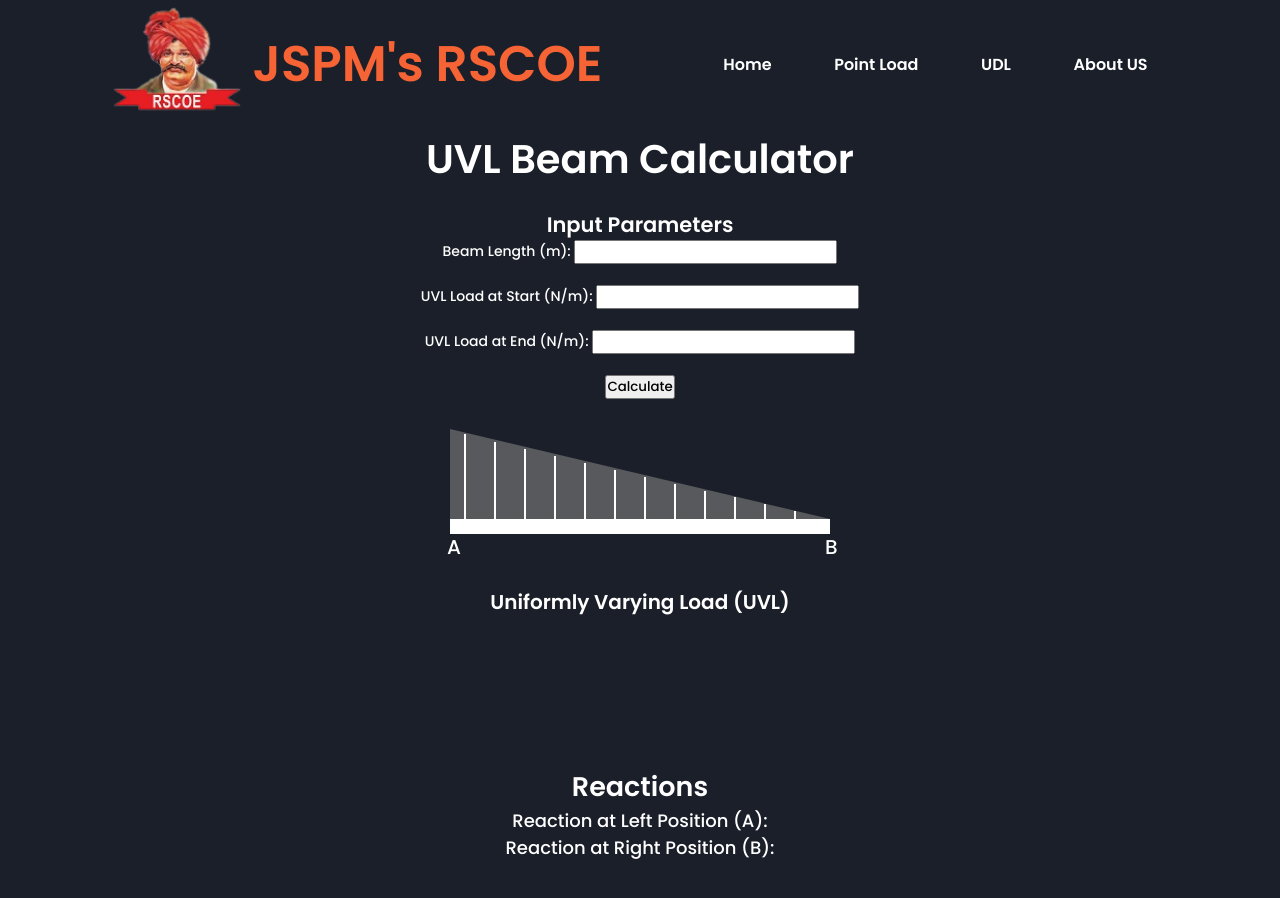
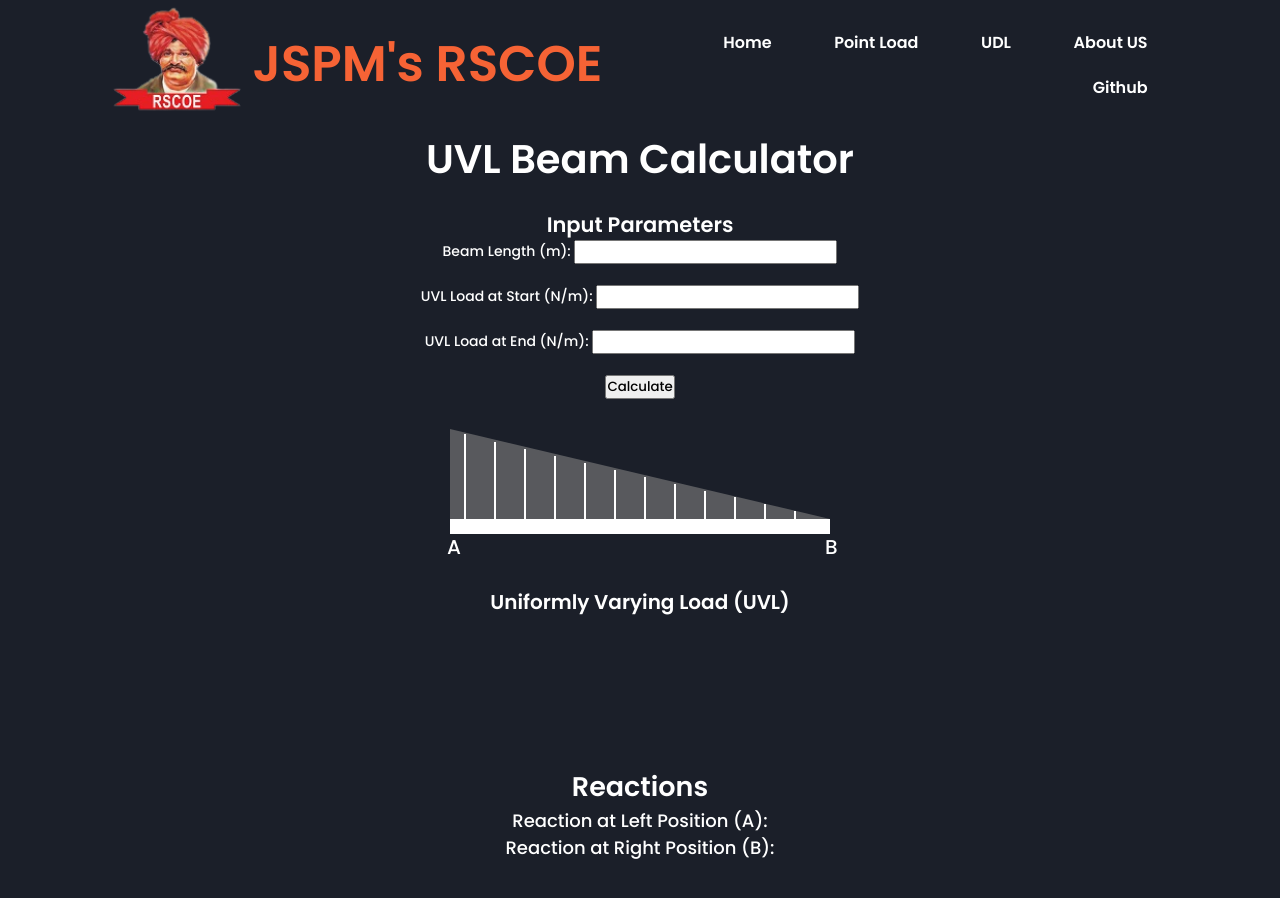
Before and after one commit to Siddsurana/BEAM-ANALYSIS, a plain HTML site: page UVL MAIN.html in a window 1280 px wide. Drawn offline with nearby package versions, Linux system fonts and the light colour scheme.

Commit message:
Update UVL MAIN.html

```diff
--- a/UVL MAIN.html
+++ b/UVL MAIN.html
@@ -57,6 +57,7 @@
             <li><a href="./POINT LOAD MAIN.html">Point Load</a></li>
             <li><a href="./UDL MAIN.html">UDL</a></li>
             <li><a href="./aboutus.html">About US</a></li>
+             <li><a href="https://github.com/Siddsurana">Github</a></li>
         </ul>
     </nav>
     <div id="container">
```
